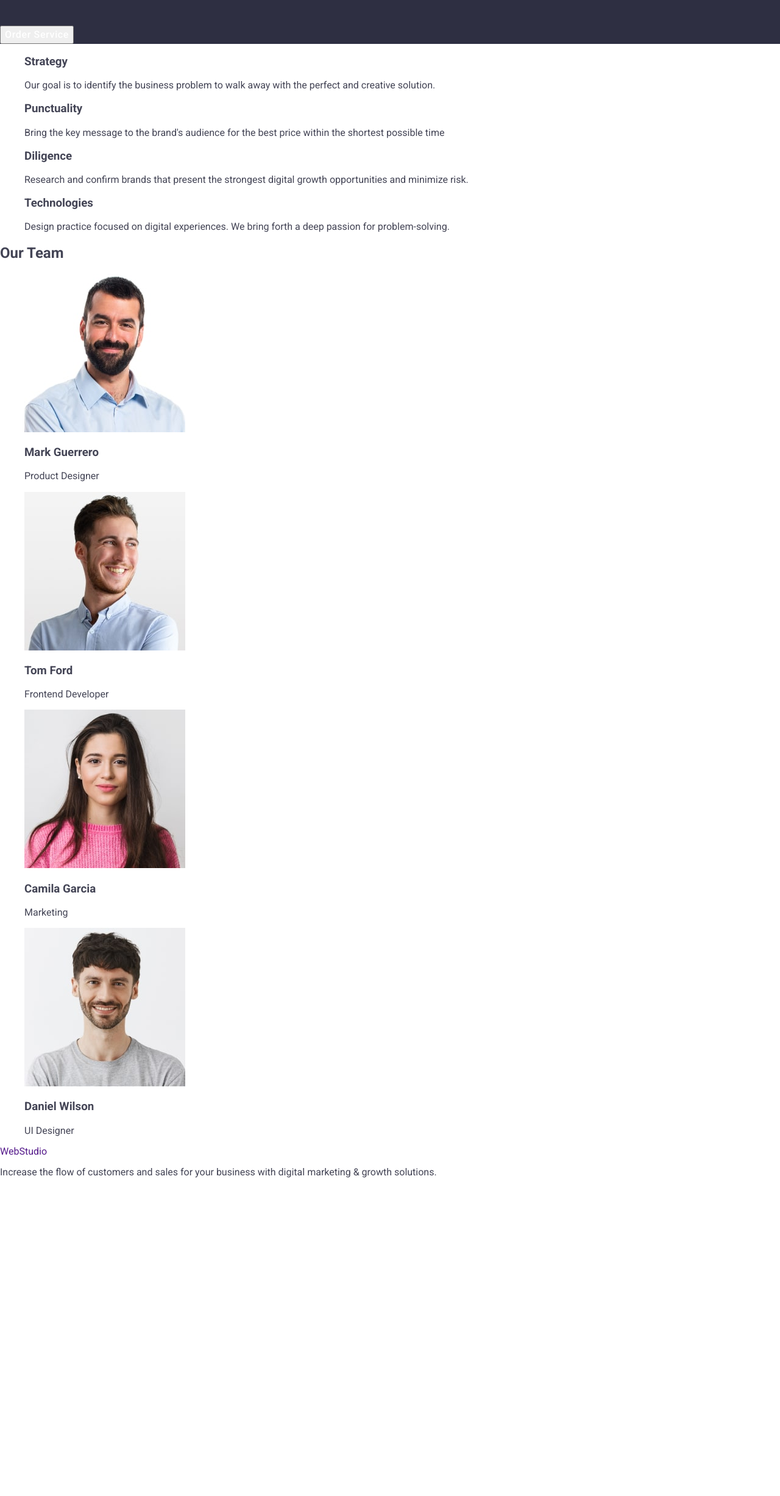
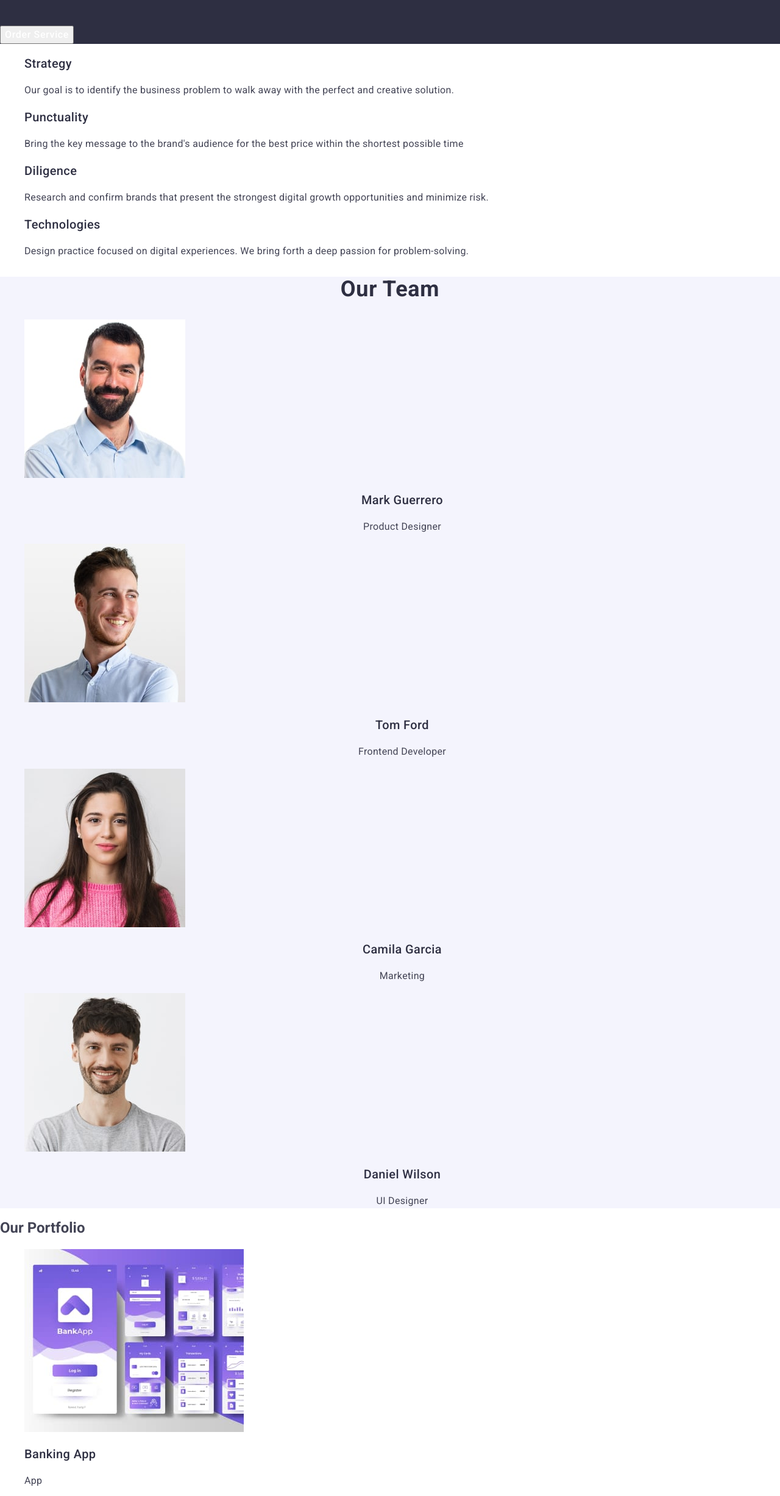
Before and after one commit to VasylHru/goit-markup-hw-02, a plain HTML site: page index.html in a window 1280 px wide. Shown: the part 284-2738 px from the top of the page at 61% size. Before the commit the page ends 2233 px from the top, so only its background shows below. Drawn offline with nearby package versions, Linux system fonts and the light colour scheme.

Commit message:
add-new-section

```diff
--- a/css/styles.css
+++ b/css/styles.css
@@ -11,7 +11,7 @@ ol {
   list-style: none;
 }
 
-/* logo */
+/* ======logo====== */
 .logo {
   font-family: "Raleway", sans-serif;
   font-weight: 700;
@@ -25,7 +25,7 @@ ol {
   color: #2e2f42;
 }
 
-/* navigation-header */
+/* ======navigation-header====== */
 .nav-link {
   font-weight: 500;
   font-size: 16px;
@@ -38,7 +38,7 @@ ol {
   color: #404bbf;
 }
 
-/* address-header */
+/* ======address-header====== */
 .address {
   font-style: normal;
 }
@@ -55,7 +55,9 @@ ol {
 .address-link:focus {
   color: #404bbf;
 }
-/* hero */
+/* ======hero====== */
+
+
 .hero {
   background: #2e2f42;
 }
@@ -78,3 +80,113 @@ letter-spacing: 0.04em;
 color: #fff;
 cursor: pointer;
 }
+
+/* ======features====== */
+
+.features {
+}
+.features-list {
+}
+.features-item-list {
+}
+
+.features-title {
+font-weight: 500;
+font-size: 20px;
+line-height: 1.2;
+letter-spacing: 0.02em;
+color: #2e2f42;
+}
+
+.features-text {
+font-weight: 400;
+font-size: 16px;
+line-height: 1.5;
+letter-spacing: 0.02em;
+color: #434455;
+}
+
+/* ===team=== */
+
+.team {
+  background: #f4f4fd;
+}
+
+.tema-title {
+font-weight: 700;
+font-size: 36px;
+line-height: 1.11111;
+letter-spacing: 0.02em;
+text-transform: capitalize;
+text-align: center;
+color: #2e2f42;
+}
+.team-list {
+}
+.team-item {
+}
+.team-img {
+}
+.team-name {
+font-weight: 500;
+font-size: 20px;
+line-height: 1.2;
+letter-spacing: 0.02em;
+text-align: center;
+color: #2e2f42;
+}
+
+.team-name-text {
+font-weight: 400;
+font-size: 16px;
+line-height: 1.5;
+letter-spacing: 0.02em;
+text-align: center;
+color: #434455;
+}
+
+
+/* ===portfolio=== */
+
+.portfolio {
+}
+.portfolio-title {
+}
+.portfolio-list {
+}
+.portfolio-items {
+}
+.portfolio-img {
+  width: 360px;
+
+}
+.portfolio-subtitle {
+font-weight: 500;
+font-size: 20px;
+line-height: 1.2;
+letter-spacing: 0.02em;
+color: #2e2f42;
+}
+.portfolio-text {
+font-weight: 400;
+font-size: 16px;
+line-height: 1.5;
+letter-spacing: 0.02em;
+color: #434455;
+}
+
+/* =====footer===== */
+.footer {
+  background: #2e2f42;
+}
+.footer-logo {
+color: #f4f4fd;
+}
+
+.footer-text {
+font-weight: 400;
+font-size: 16px;
+line-height: 1.5;
+letter-spacing: 0.02em;
+color: #f4f4fd;
+}
--- a/index.html
+++ b/index.html
@@ -46,32 +46,32 @@
         <button class="hero-botton" type="button">Order Service</button>
       </section>
 
-      <section>
-        <ul>
-          <li>
-            <h3>Strategy</h3>
-            <p>
+      <section class="features">
+        <ul class="features-list">
+          <li class="features-item-list">
+            <h3 class="features-title">Strategy</h3>
+            <p class="features-text">
               Our goal is to identify the business problem to walk away with the
               perfect and creative solution.
             </p>
           </li>
-          <li>
-            <h3>Punctuality</h3>
-            <p>
+          <li class="item-list">
+            <h3 class="features-title">Punctuality</h3>
+            <p class="features-text">
               Bring the key message to the brand's audience for the best price
               within the shortest possible time
             </p>
           </li>
-          <li>
-            <h3>Diligence</h3>
-            <p>
+          <li class="item-list">
+            <h3 class="features-title">Diligence</h3>
+            <p class="features-text">
               Research and confirm brands that present the strongest digital
               growth opportunities and minimize risk.
             </p>
           </li>
-          <li>
-            <h3>Technologies</h3>
-            <p>
+          <li class="features-item-list">
+            <h3 class="features-title">Technologies</h3>
+            <p class="features-text">
               Design practice focused on digital experiences. We bring forth a
               deep passion for problem-solving.
             </p>
@@ -79,56 +79,94 @@
         </ul>
       </section>
 
-      <section>
-        <h2>Our Team</h2>
-        <ul>
-          <li>
-            <img
+      <section class="team">
+        <h2 class="tema-title">Our Team</h2>
+        <ul class="team-list">
+          <li class="team-item">
+            <img  class="team-img"
               src="/images/MarkGuerrero.jpg"
               alt="MarkGuerrero"
               width="264"
               height="260"
             />
-            <h3>Mark Guerrero</h3>
-            <p>Product Designer</p>
+            <h3 class="team-name">Mark Guerrero</h3>
+            <p class="team-name-text">Product Designer</p>
           </li>
-          <li>
-            <img
+          <li class="team-item">
+            <img class="team-img"
               src="/images/TomFord.jpg"
               alt="TomFord"
               width="264"
               height="260"
             />
-            <h3>Tom Ford</h3>
-            <p>Frontend Developer</p>
+            <h3 class="team-name">Tom Ford</h3>
+            <p class="team-name-text">Frontend Developer</p>
           </li>
-          <li>
-            <img
+          <li class="team-item">
+            <img class="team-img"
               src="/images/CamilaGarcia.jpg"
               alt="CamilaGarcia"
               width="264"
               height="260"
             />
-            <h3>Camila Garcia</h3>
-            <p>Marketing</p>
+            <h3 class="team-name">Camila Garcia</h3>
+            <p class="team-name-text">Marketing</p>
           </li>
-          <li>
-            <img
+          <li class="team-item">
+            <img class="team-img"
               src="/images/DanielWilson.jpg"
               alt="DanielWilson"
               width="264"
               height="260"
             />
-            <h3>Daniel Wilson</h3>
-            <p>UI Designer</p>
+            <h3 class="team-name">Daniel Wilson</h3>
+            <p class="team-name-text">UI Designer</p>
           </li>
         </ul>
       </section>
+
+      <section class="portfolio">
+        <h2 class="portfolio-title">Our Portfolio</h2>
+        <ul class="portfolio-list">
+        <li class="portfolio-items">
+          <img class="portfolio-img" src="/images/bankinterface.jpg" alt="bankigapp">
+          <h3 class="portfolio-subtitle">Banking App</h3>
+          <p class="portfolio-text">App</p>
+        </li>
+        <li class="portfolio-items">
+          <img class="portfolio-img" src="/images/phone.jpg" alt="phone">
+          <h3 class="portfolio-subtitle">Cashless Payment</h3>
+          <p class="portfolio-text">Marketing</p>
+        </li>
+        <li class="portfolio-items">
+          <img class="portfolio-img" src="/images/laptop.jpg" alt="laptop">
+          <h3 class="portfolio-subtitle">Meditation App</h3>
+          <p class="portfolio-text">App</p>
+        </li>
+        <li class="portfolio-items">
+          <img class="portfolio-img" src="/images/cardriver.jpg" alt="cardriver">
+          <h3 class="portfolio-subtitle">Taxi Service</h3>
+          <p class="portfolio-text">Marketing</p>
+        </li>
+        <li class="portfolio-items">
+          <img class="portfolio-img" src="/images/phonedisplay.jpg" alt="phonedisplay">
+          <h3 class="portfolio-subtitle">Screen Illustrations</h3>
+          <p class="portfolio-text">Design</p>
+        </li>
+        <li class="portfolio-items">
+          <img class="portfolio-img" src="/images/girl.jpg" alt="girl">
+          <h3 class="portfolio-subtitle">Online Courses</h3>
+          <p class="portfolio-text">Marketing</p>
+        </li>
+      </ul>
+      </section>
     </main>
 
-    <footer>
-      <a href="">WebStudio</a>
-      <p>
+    <footer class="footer">
+      <a  class="logo" href="index.html"
+          >Web<span class="footer-logo">Studio</span></a
+        >
+      <p class=".footer-text">
         Increase the flow of customers and sales for your business with digital
         marketing & growth solutions.
       </p>
```
Also changed, not shown: images/bankinterface.jpg (added), images/cardriver.jpg (added), images/girl.jpg (added), images/laptop.jpg (added), images/phone.jpg (added), images/phonedisplay.jpg (added).
